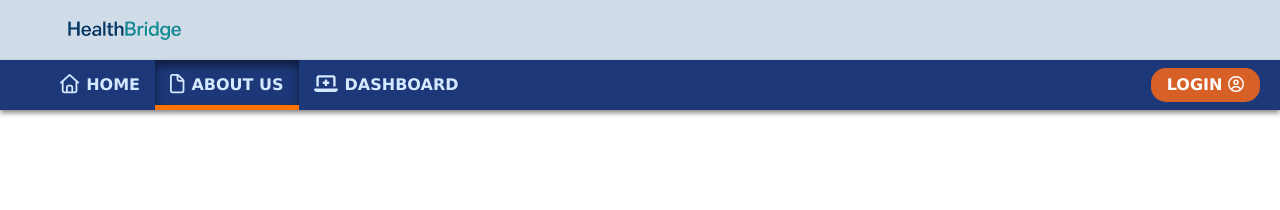
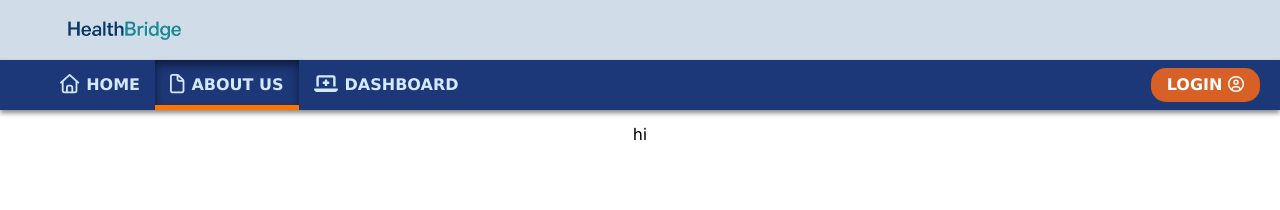
Before and after one commit to adityadebnath009/HackHeritage2k25, a React (Vite) app in the folder frontend/: page / in a window 1280 px wide. Both pictures are taken after a click on the element "ABOUT US". Shown: the top 210 px of the page. Built offline with nearby package versions, Linux system fonts and the light colour scheme.

Commit message:
Updated frontend

```diff
--- a/frontend/src/components/Home.jsx
+++ b/frontend/src/components/Home.jsx
@@ -139,7 +139,13 @@ class Home extends React.Component {
                 </div>
             );
         } else if (activeNav === "about") {
-            return <div className="page-content"><h2>About Us</h2><p>Content coming soon...</p></div>;
+            return (
+                <div className="about-content">
+                    <div className="hi">
+                        hi
+                    </div>
+                </div>
+            );
         } else if (activeNav === "dashboard") {
             return <div className="page-content"><h2>Dashboard</h2><p>Content coming soon...</p></div>;
         }
--- a/frontend/src/components/style.css
+++ b/frontend/src/components/style.css
@@ -255,3 +255,21 @@ body {
     justify-content: space-evenly;
     text-align: center;
 }
+
+/* ABOUT */
+
+.about-content {
+    display: flex;
+    flex-direction: column;
+    height: 100%;
+    gap: 0px;
+    padding-top: 110px;
+}
+
+.hi {
+    display: flex;
+    align-items: center;
+    justify-content: center;
+    height: 50px;
+    font-size: 1rem;
+}
```
